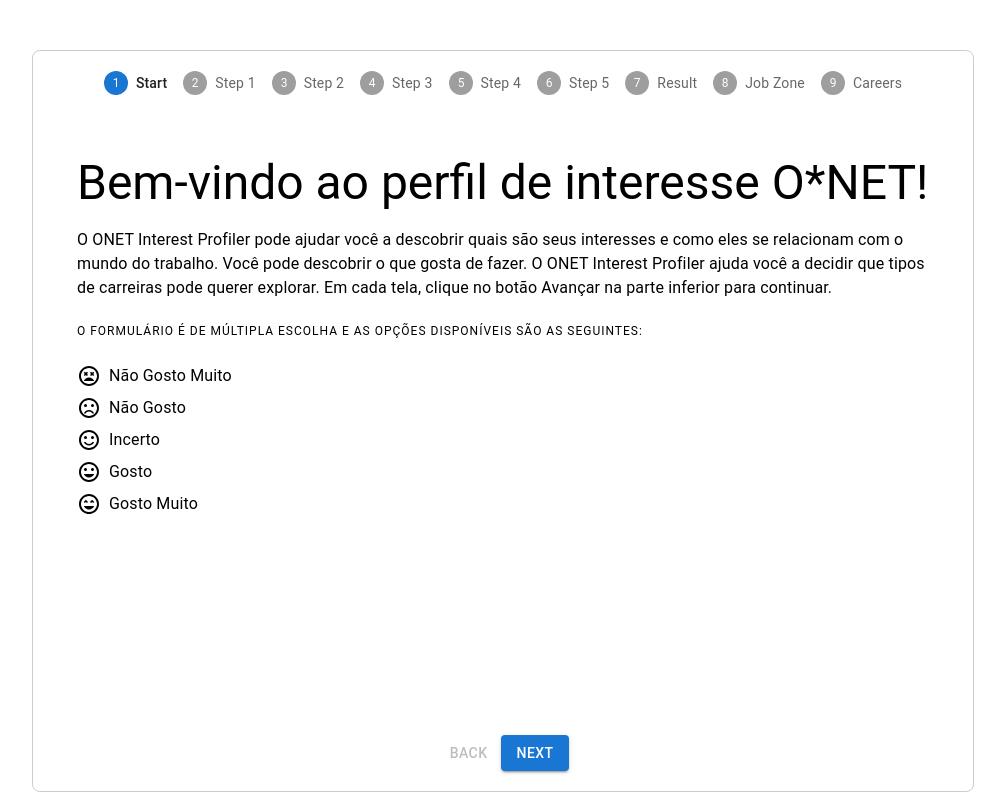
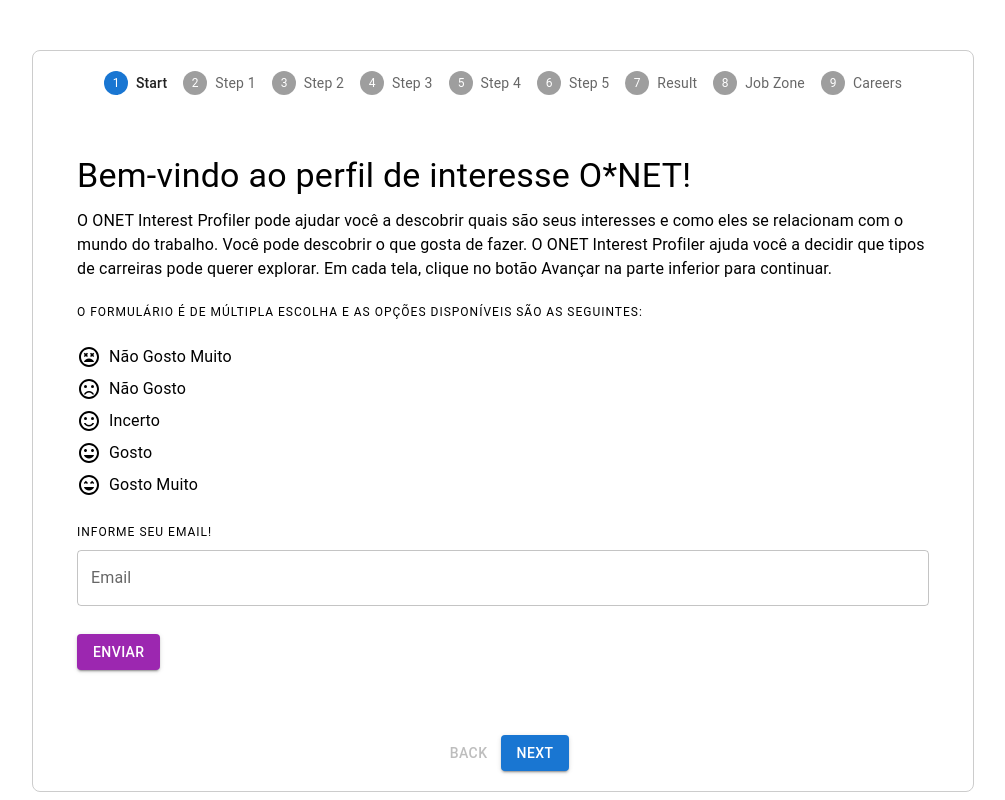
Before and after one commit to KemuelSR/poc-jobzone-frontend, a React (Create React App) app: page / in a window 1280 px wide. Shown: the whole page, without its empty margins (137-1142 px from the left). Built offline with nearby package versions, Linux system fonts and the light colour scheme; what @amcharts/amcharts4 would draw is missing.

Commit message:
feat(ajustes): add campo de email e trata erros

```diff
--- a/src/components/Careers.jsx
+++ b/src/components/Careers.jsx
@@ -17,7 +17,7 @@
 
 const createData = (fit, title) => ({ fit, title });
 
-const Careers = ({ jobZone, answerGlobal}) => {
+const Careers = ({ jobZone, answerGlobal, emailUser}) => {
     const [page, setPage] = useState(0);
     const [rowsPerPage, setRowsPerPage] = useState(10);
     const [careers, setCareers] = useState([]);
@@ -26,13 +26,14 @@
         const fetchData = async () => {
             const data = {
                 answers: answerGlobal.answers,
-                job_zone: jobZone
+                job_zone: jobZone,
+                email: emailUser.email
             }
             try {
                 const response = await axios.post('https://fobi-app-cms7.onrender.com/api/career/', data);
 
                 const formattedResult = response.data.career.map(item => ({
-                    link: item.href,
+                    code: item.code,
                     fit: item.fit,
                     title: item.title
                 }));
@@ -83,7 +84,7 @@
                                         {columns.map((column) => (
                                             <TableCell key={column.id} align="left">
                                                 {column.id === 'title' ? (
-                                                    <a href={row.link} target="_blank" rel="noopener noreferrer">
+                                                    <a href={`https://www.mynextmove.org/profile/summary/${row.code}`} target="_blank" rel="noopener noreferrer">
                                                         {row[column.id]}
                                                     </a>
                                                 ) : (
--- a/src/components/Form.jsx
+++ b/src/components/Form.jsx
@@ -16,6 +16,7 @@
     const [answersGlobal, setAnswerGlobal] = useState({ answers: "" });
     const [activeStep, setActiveStep] = useState(0);
     const [jobZone, setJobZone] = useState("");
+    const [emailUser, setEmailUser] = useState("");
 
     const handleNext = () => {
         if (activeStep === steps.length - 1) {
@@ -34,6 +35,9 @@
         setAnswerGlobal((prevAnswers) => ({ ...prevAnswers, answers: prevAnswers.answers + newValues }));
     };
 
+    const handleSetEmailUser = (email) => {
+        setEmailUser(email);
+    };
     const handleSetJobZone = (selectedJobZone) => {
         setJobZone(selectedJobZone);
     };
@@ -59,15 +63,15 @@
                 ))}
             </Stepper>
             <div style={{ marginTop: '60px', width: '100%' }}>
-                {activeStep === 0 && <Start />}
+                {activeStep === 0 && <Start setEmailUser={handleSetEmailUser} />}
                 {activeStep === 1 && <Step1 setAnswerGlobal={handleSetAnswerGlobal} />}
                 {activeStep === 2 && <Step2 setAnswerGlobal={handleSetAnswerGlobal} />}
                 {activeStep === 3 && <Step3 setAnswerGlobal={handleSetAnswerGlobal} />}
                 {activeStep === 4 && <Step4 setAnswerGlobal={handleSetAnswerGlobal} />}
                 {activeStep === 5 && <Step5 setAnswerGlobal={handleSetAnswerGlobal} />}
-                {activeStep === 6 && <Result answerGlobal={answersGlobal} />}
+                {activeStep === 6 && <Result answerGlobal={answersGlobal} emailUser={emailUser} />}
                 {activeStep === 7 && <JobZone setJobZone={handleSetJobZone} />}
-                {activeStep === 8 && <Careers jobZone={jobZone} answerGlobal={answersGlobal} />}
+                {activeStep === 8 && <Careers jobZone={jobZone} answerGlobal={answersGlobal} emailUser={emailUser} />}
             </div>
             <div style={{ marginTop: 'auto', display: 'flex', justifyContent: 'space-between' }}>
                 <Button disabled={activeStep === 0} onClick={handleBack}>
--- a/src/components/Result.jsx
+++ b/src/components/Result.jsx
@@ -3,13 +3,17 @@
 import { Grid, Paper, Typography } from '@mui/material';
 import BarChart from './BarChart';
 
-export const Result = ({ answerGlobal }) => {
+export const Result = ({ answerGlobal, emailUser }) => {
     const [result, setResult] = useState([]);
 
     useEffect(() => {
+        const formatData = {
+            answers: answerGlobal.answers,
+            email: emailUser.email
+        }
         const fetchData = async () => {
             try {
-                const response = await axios.post('https://fobi-app-cms7.onrender.com/api/jobzone/', answerGlobal);
+                const response = await axios.post('https://fobi-app-cms7.onrender.com/api/jobzone/', formatData);
 
                 const formattedResult = response.data.result.map(item => ({
                     profile: item.area,
--- a/src/components/Start.jsx
+++ b/src/components/Start.jsx
@@ -1,5 +1,6 @@
-import React from 'react';
-import {Container, Typography } from '@mui/material';
+import React, { useState } from 'react';
+import axios from 'axios';
+import { Container, Typography, TextField, Button, Grid } from '@mui/material';
 import StronglyDislikeIcon from '@mui/icons-material/SentimentVeryDissatisfiedOutlined';
 import DislikeIcon from '@mui/icons-material/SentimentDissatisfiedOutlined';
 import UnsureIcon from '@mui/icons-material/SentimentSatisfiedOutlined';
@@ -7,7 +8,32 @@
 import StronglyLikeIcon from '@mui/icons-material/SentimentVerySatisfiedOutlined';
 
 
-export const Start = () => {
+export const Start = ({ setEmailUser }) => {
+    const [email, setEmail] = useState('');
+
+    const handleEmailChange = (event) => {
+        setEmail(event.target.value);
+    };
+
+    const formatEmail = {
+        email: email,
+    }
+
+    const handleSubmit = () => {
+        axios.put('https://fobi-app-cms7.onrender.com/api/fobi-form-entry/form-email/', formatEmail)
+            .then(response => {
+                setEmailUser(formatEmail);
+            })
+            .catch(error => {
+                if (error.response && error.response.data && error.response.data.email) {
+                    console.error('Erro na requisição PUT:', error.response.data.email);
+                    alert(error.response.data.email[0]);
+                } else {
+                    console.error('Erro na requisição PUT:', error);
+                }
+            });
+    };
+
     const icons = [
         { icon: <StronglyDislikeIcon />, description: 'Não Gosto Muito' },
         { icon: <DislikeIcon />, description: 'Não Gosto' },
@@ -17,7 +43,7 @@
     ];
     return (
         <Container>
-            <Typography variant="h3" gutterBottom>
+            <Typography variant="h4" gutterBottom>
                 Bem-vindo ao perfil de interesse O*NET!
             </Typography>
 
@@ -37,6 +63,26 @@
                     <Typography variant="body1" style={{ marginLeft: '8px' }}>{item.description}</Typography>
                 </div>
             ))}
+
+            <Typography variant="overline" paragraph style={{ marginTop: '20px' }}>
+                Informe seu email!
+            </Typography>
+            <TextField
+                label="Email"
+                type="email"
+                fullWidth
+                margin="normal"
+                variant="outlined"
+                value={email}
+                onChange={handleEmailChange}
+                style={{ marginTop: '-15px' }}
+            />
+
+            <Grid item xs={12} style={{ marginTop: '20px' }}>
+                <Button variant="contained" color="secondary" onClick={handleSubmit}>
+                    Enviar
+                </Button>
+            </Grid>
         </Container>
     );
 };
```
